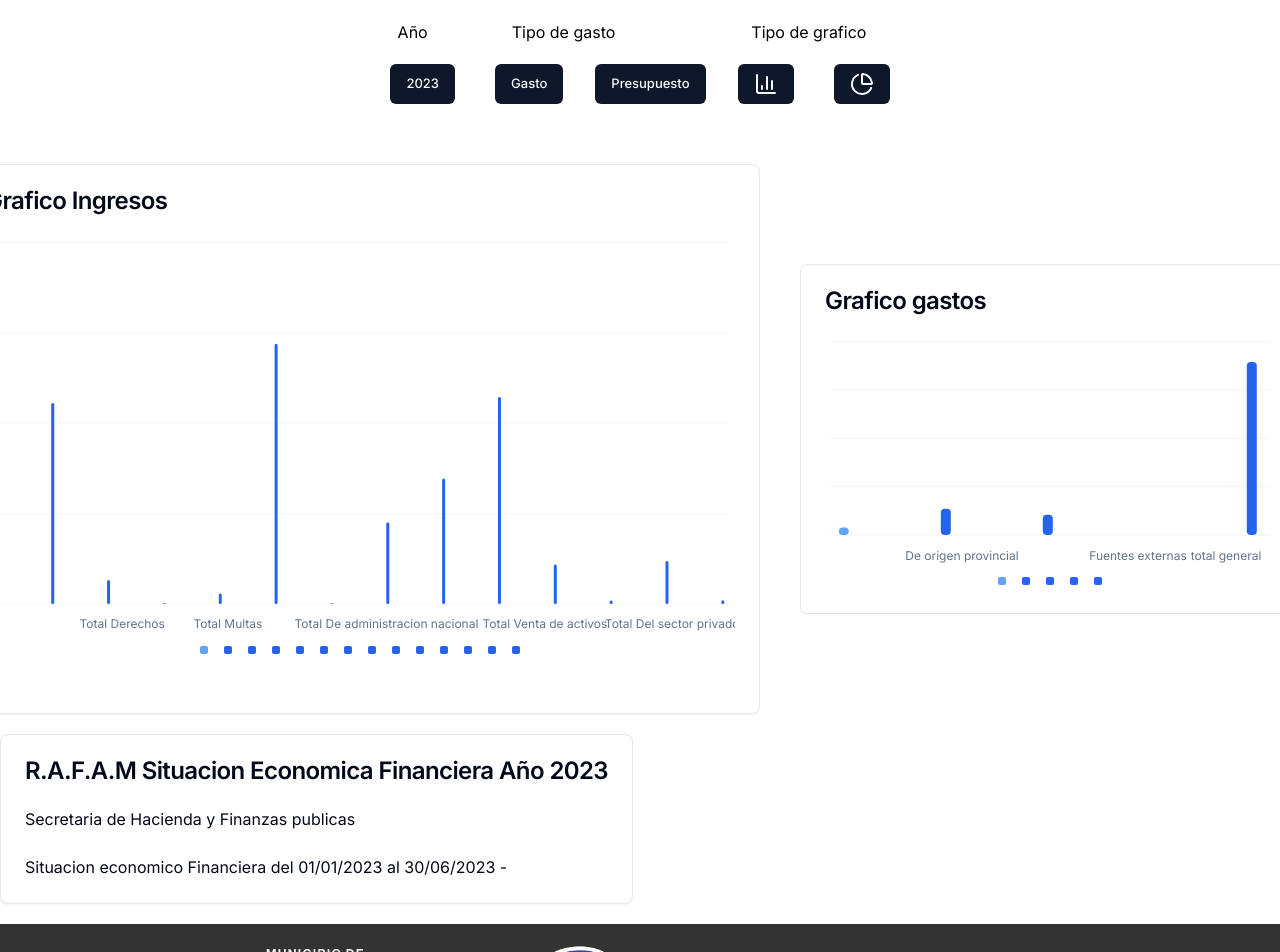
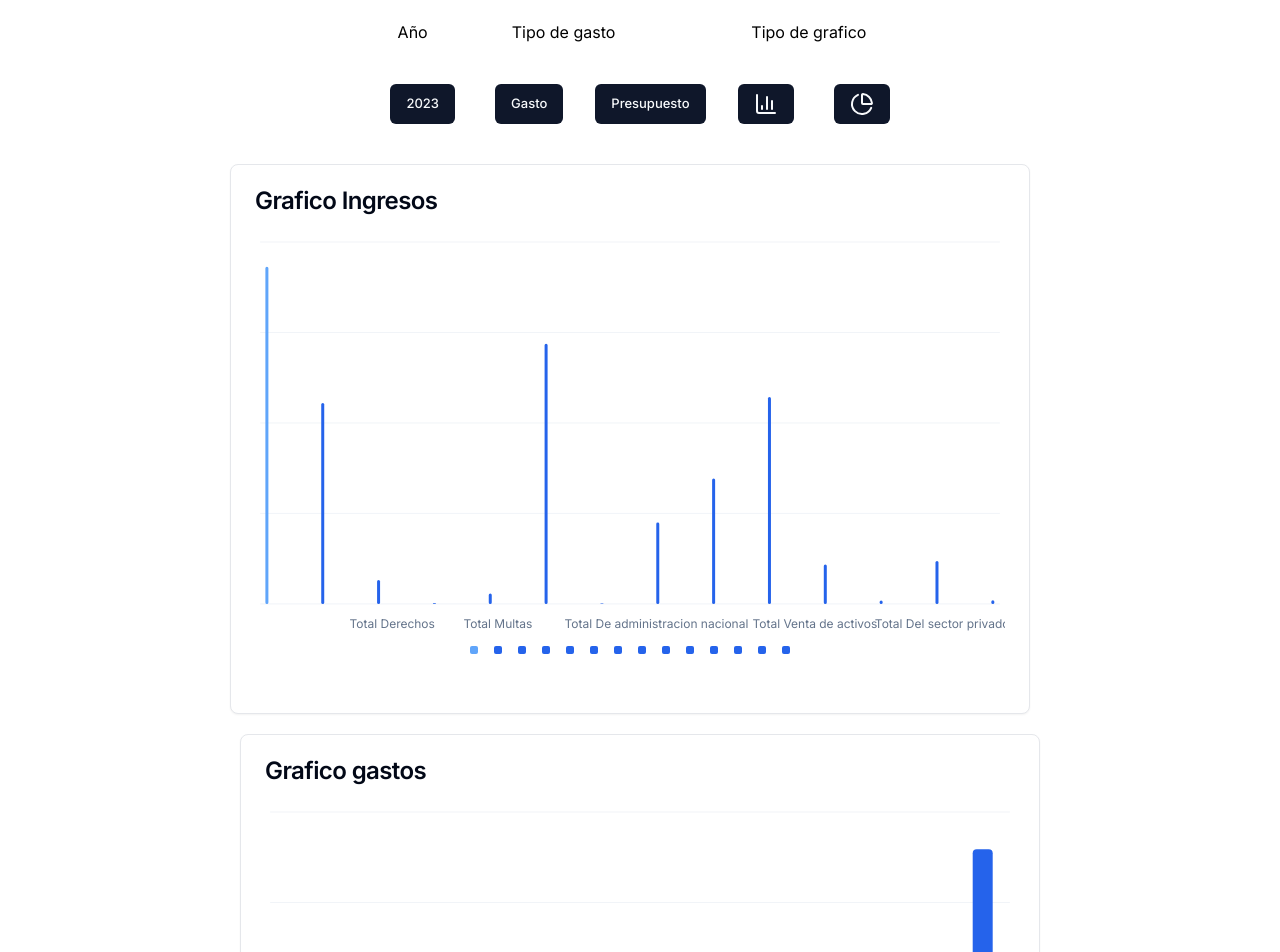
Before and after one commit to manuelcostilla/Gobierno-Abierto, a Next.js app: page /presupuesto-publico in a window 1280 px wide. Shown: the part 540-1492 px from the top of the page. Built offline with nearby package versions, Linux system fonts and the light colour scheme.

Commit message:
cambio presupuesto publico

```diff
--- a/app/presupuesto-publico/components/Main.jsx
+++ b/app/presupuesto-publico/components/Main.jsx
@@ -1,4 +1,3 @@
-import React from "react"
 import { Banner } from "../../../components/banner"
 import { Button } from "@/components/ui/button"
 import { GraficoGastos } from "./Grafico_gastos"
@@ -9,7 +8,6 @@ import {
   CardContent,
   CardHeader,
   CardTitle,
-  CardFooter,
 } from "@/components/ui/card"
 
 const Main_presupuesto = () => {
@@ -17,7 +15,7 @@ const Main_presupuesto = () => {
     <>
       <div>
         <Banner titulo="Presupuesto Publico" />
-        <div className="flex justify-center items-center pt-5">
+        <div className="flex justify-center items-center p-5">
           <ul className="flex flex-row pr-4">
             <li className="mr-5 ml-5">Año</li>
             <li className="mr-10 ml-16">Tipo de gasto</li>
@@ -35,8 +33,8 @@ const Main_presupuesto = () => {
             <ChartPie />
           </Button>
         </div>
-        <div className="flex justify-center items-center pr-5 pt-5">
-          <Card className="w-[800px] h-[550px] m-5">
+        <div className="flex justify-center items-center mb-5 pr-5 pt-5">
+          <Card className="w-[800px] h-[550px]">
             <CardHeader>
               <CardTitle>Grafico Ingresos</CardTitle>
             </CardHeader>
@@ -44,7 +42,9 @@ const Main_presupuesto = () => {
               <GraficosIngresos />
             </CardContent>
           </Card>
-          <Card className="w-[500px] h-[350px] m-5">
+        </div>
+        <div className="flex justify-center items-center m-5 ">
+          <Card className="w-[800px] h-[550px]">
             <CardHeader>
               <CardTitle>Grafico gastos</CardTitle>
             </CardHeader>
@@ -53,21 +53,6 @@ const Main_presupuesto = () => {
             </CardContent>
           </Card>
         </div>
-        <div className="flex justify-start items-center pb-5 ">
-          <Card>
-            <CardHeader>
-              <CardTitle>
-                R.A.F.A.M Situacion Economica Financiera Año 2023
-              </CardTitle>
-            </CardHeader>
-            <CardContent>
-              Secretaria de Hacienda y Finanzas publicas
-            </CardContent>
-            <CardFooter>
-              Situacion economico Financiera del 01/01/2023 al 30/06/2023 -
-            </CardFooter>
-          </Card>
-        </div>
       </div>
     </>
   )
```
